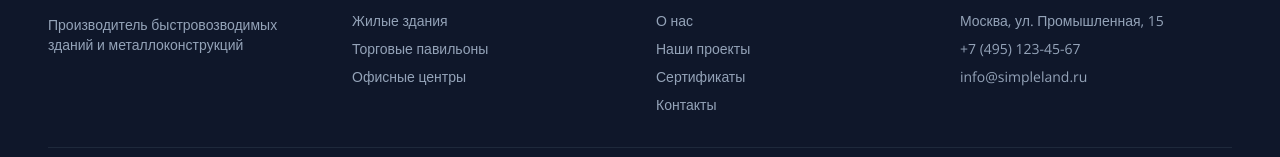
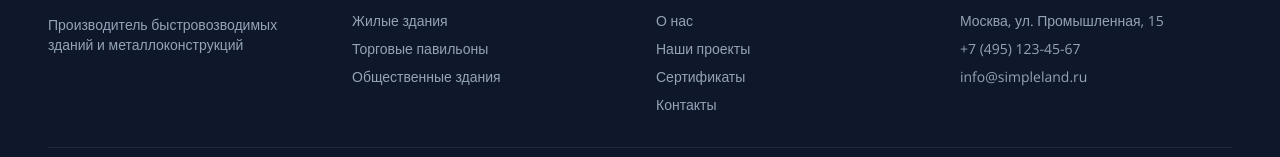
Before and after one commit to pr-poehali-dev/simpleland-website-creation, a React (Vite) app: page / in a window 1280 px wide. Shown: the part 4235-4392 px from the top of the page. Built offline with nearby package versions, Linux system fonts and the light colour scheme.

Commit message:
Обновление 1 компонентов

```diff
--- a/src/pages/Index.tsx
+++ b/src/pages/Index.tsx
@@ -351,7 +351,7 @@ const Index = () => {
                 <li>Жилые здания</li>
                 <li></li>
                 <li>Торговые павильоны</li>
-                <li>Офисные центры</li>
+                <li>Общественные здания</li>
               </ul>
             </div>
             <div>
```
